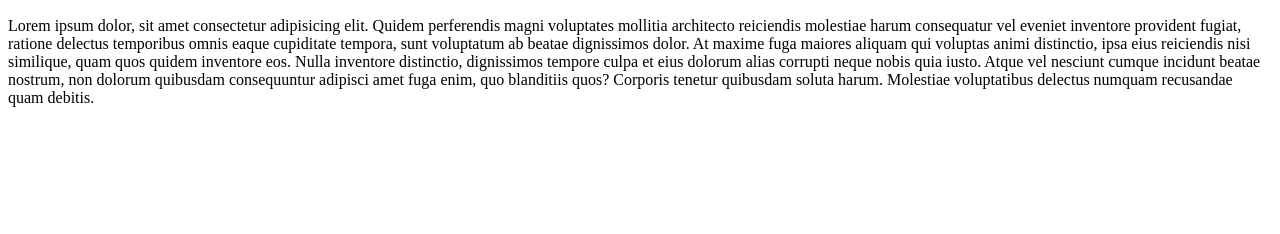
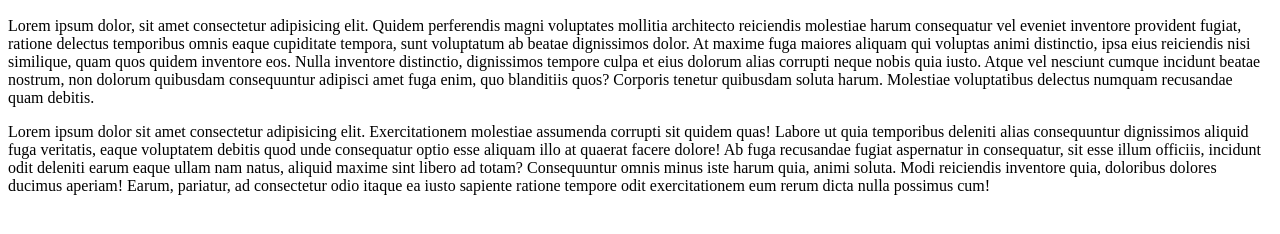
Before and after one commit to Mehadyhasanakash/index.html, a plain HTML site: page index.html in a window 1280 px wide. Shown: the part 50-284 px from the top of the page. Drawn offline with Linux system fonts and the light colour scheme.

Commit message:
added-pragharph

```diff
--- a/index.html
+++ b/index.html
@@ -13,6 +13,12 @@
             <h1>Lorem ipsum dolor sit amet.</h1>
             <p>Lorem ipsum dolor, sit amet consectetur adipisicing elit. Quidem perferendis magni voluptates mollitia architecto reiciendis molestiae harum consequatur vel eveniet inventore provident fugiat, ratione delectus temporibus omnis eaque cupiditate tempora, sunt voluptatum ab beatae dignissimos dolor. At maxime fuga maiores aliquam qui voluptas animi distinctio, ipsa eius reiciendis nisi similique, quam quos quidem inventore eos. Nulla inventore distinctio, dignissimos tempore culpa et eius dolorum alias corrupti neque nobis quia iusto. Atque vel nesciunt cumque incidunt beatae nostrum, non dolorum quibusdam consequuntur adipisci amet fuga enim, quo blanditiis quos? Corporis tenetur quibusdam soluta harum. Molestiae voluptatibus delectus numquam recusandae quam debitis.</p>
 
+            <div class="pragharph">
+                <p>Lorem ipsum dolor sit amet consectetur adipisicing elit. Exercitationem molestiae assumenda corrupti sit quidem quas! Labore ut quia temporibus deleniti alias consequuntur dignissimos aliquid fuga veritatis, eaque voluptatem debitis quod unde consequatur optio esse aliquam illo at quaerat facere dolore! Ab fuga recusandae fugiat aspernatur in consequatur, sit esse illum officiis, incidunt odit deleniti earum eaque ullam nam natus, aliquid maxime sint libero ad totam? Consequuntur omnis minus iste harum quia, animi soluta. Modi reiciendis inventore quia, doloribus dolores ducimus aperiam! Earum, pariatur, ad consectetur odio itaque ea iusto sapiente ratione tempore odit exercitationem eum rerum dicta nulla possimus cum!</p>
+
+
+            </div>
+
         </div>
 
 
```
